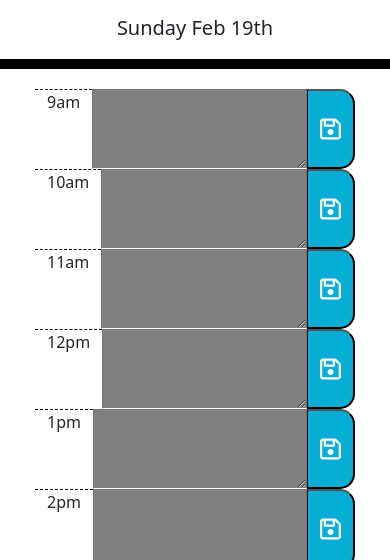
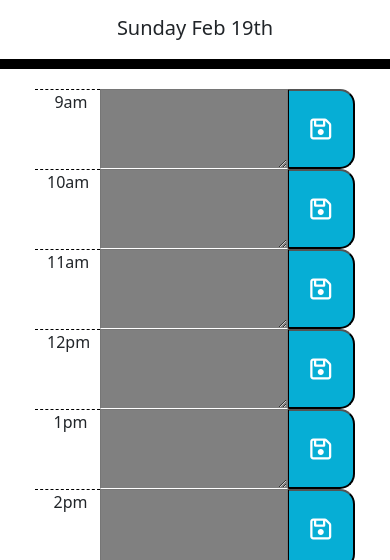
Before and after one commit to eula-snow/to-do-scheduler, a plain HTML site: page index.html in a window 390 px wide. Shown: the part 284-844 px from the top of the page. Drawn offline with nearby package versions, Linux system fonts and the light colour scheme.

Commit message:
fixes responsive styling

```diff
--- a/css/style.css
+++ b/css/style.css
@@ -1,6 +1,7 @@
 * {
   box-sizing: border-box;
 }
+
 header {
   margin-top: 2rem;
   border-bottom: 10px solid black;
@@ -39,12 +40,12 @@ h1 {
   border-top: 1px dashed black;
   text-align: right;
   flex: 1;
+  width: 20px;
 }
 
 textarea {
   border-bottom: 1px solid white;
-
-  flex: 14;
+  flex: 10;
   padding: 10px;
 }
 
@@ -64,3 +65,9 @@ button i:hover {
   font-size: 20px;
   transition: all 0.3s ease-in-out;
 }
+
+@media (max-width: 768px) {
+  textarea {
+    flex: 4;
+  }
+}
```
